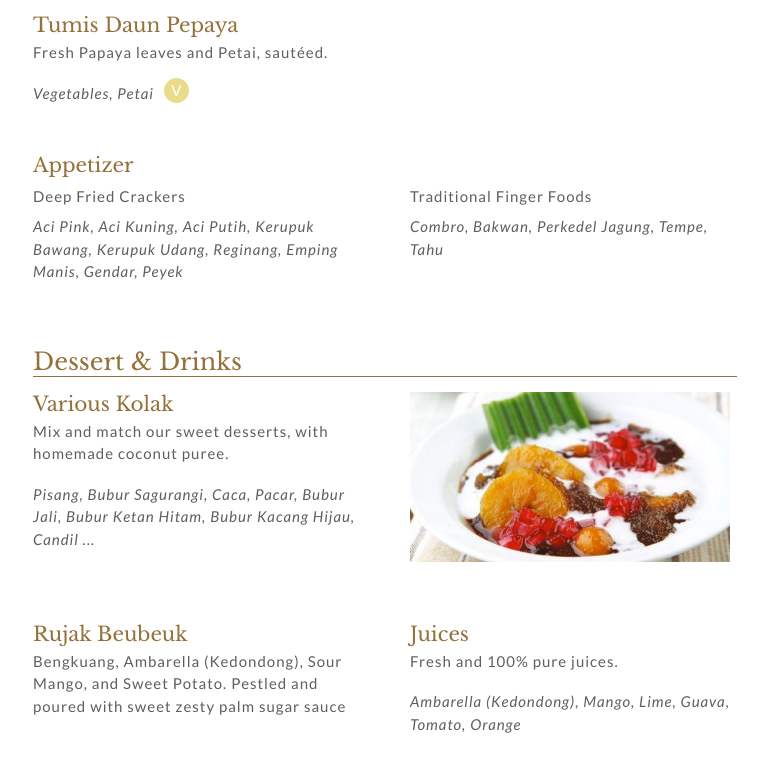
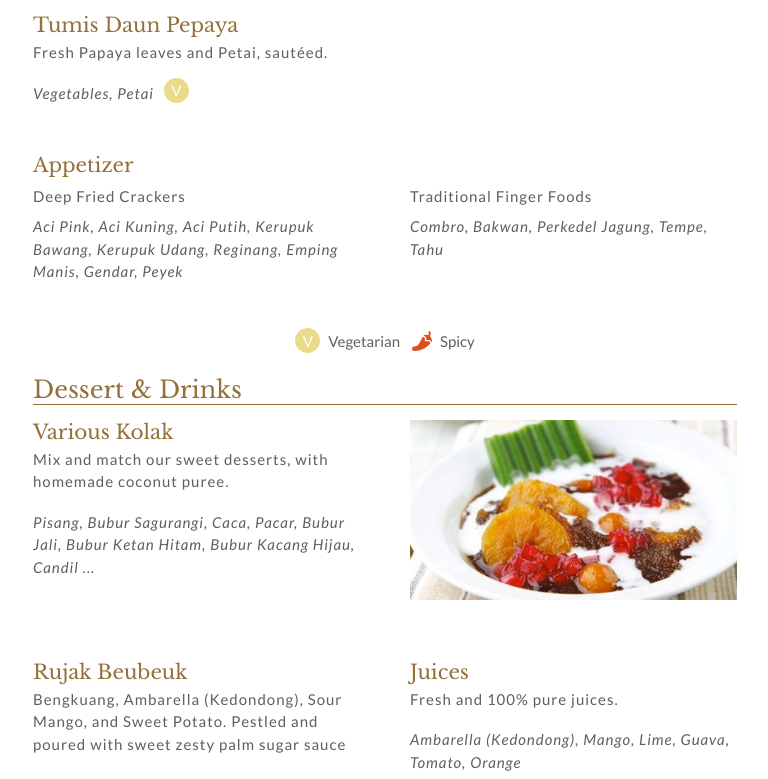
Before and after one commit to isselin28/lotekwebsite, a React (Create React App) app: page / in a window 1280 px wide. Shown: the part 4052-4831 px from the top of the page, without its empty margins (255-1023 px from the left). Built offline with nearby package versions, Linux system fonts and the light colour scheme.

Commit message:
make image responsive

```diff
--- a/src/sections/MenuSection.js
+++ b/src/sections/MenuSection.js
@@ -72,6 +72,13 @@ const SpicyIcon = styled(Icon).attrs({
   color: #de5021;
 `;
 
+const ItemImage = styled(Image)`
+  width: 100%;
+  height: auto;
+  max-height: 180px;
+  object-position: 0 45%;
+`;
+
 function Divider() {
   return (
     <Container align="center" margin="80">
@@ -120,7 +127,7 @@ export function MenuSection() {
               )}
             </Container>
           </div>
-          <Image src={foodLotek} width="320" height="170" />
+          <ItemImage src={foodLotek} alt="Lotek khas Kalipah Apo" />
           {specialties.list.map((item) => (
             <div>
               <Item>{item.name}</Item>
@@ -150,6 +157,16 @@ export function MenuSection() {
           ))}
         </Grid>
 
+        <Container gap="8">
+          <Container align="center" gap="8">
+            <VegetarianIcon>V</VegetarianIcon>Vegetarian
+          </Container>
+          <Container align="center" gap="4">
+            <SpicyIcon />
+            Spicy
+          </Container>
+        </Container>
+
         <Item header>Dessert &amp; Drinks</Item>
 
         <Grid>
@@ -158,7 +175,7 @@ export function MenuSection() {
             <Typography variant="body">{drinks.featured.body}</Typography>
             <ItemIngredient>{drinks.featured.ingredients}</ItemIngredient>
           </div>
-          <Image src={foodKolakCampur} width="320" height="170" />
+          <ItemImage src={foodKolakCampur} alt="Kolak Campur" />
           {drinks.list.map((item) => (
             <div>
               <Item>{item.name}</Item>
```
